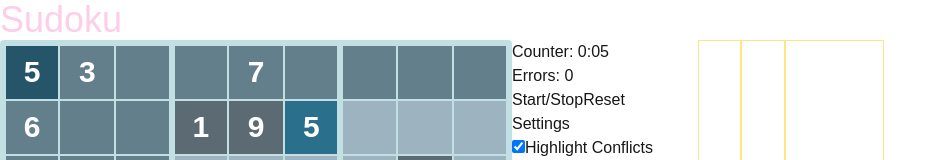
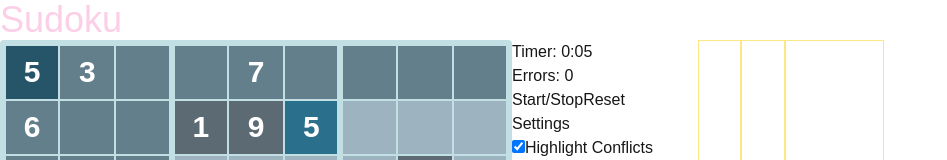
Before and after one commit to fdanctl/sudoku, a Next.js app: page / in a window 1280 px wide. Shown: the top 160 px of the page, without its empty margins (0-947 px from the left). Built offline with nearby package versions, Linux system fonts and the light colour scheme.

Commit message:
refactor counter to timer

```diff
--- a/src/app/page.tsx
+++ b/src/app/page.tsx
@@ -4,7 +4,7 @@ import { useGameplay } from "@/hooks/useGameplay";
 import { Board } from "@/components/Board";
 import { Button } from "@/components/Button";
 import { useSettings } from "@/hooks/useSettings";
-import { useCounter } from "@/hooks/useCounter";
+import { useTimer } from "@/hooks/useTimer";
 import { camelCaseToTitleCase } from "@/lib/utils";
 import { InputWithLabel } from "@/components/InputWithLabel";
 
@@ -46,7 +46,7 @@ export default function Home() {
     showSolution,
   } = useGameplay(game);
   const { settings, handleChangeSetting } = useSettings();
-  const { counter, startStopCounter, resetCounter } = useCounter();
+  const { timer, startStopTimer, resetTimer } = useTimer();
 
   return (
     <>
@@ -73,18 +73,18 @@ export default function Home() {
         />
         <div>
           <p>
-            Counter: {Math.floor(counter.counter / 60)}:
+            Timer: {Math.floor(timer.timer / 60)}:
             {(
-              counter.counter -
-              60 * Math.floor(counter.counter / 60)
+              timer.timer -
+              60 * Math.floor(timer.timer / 60)
             ).toLocaleString("en-US", {
               minimumIntegerDigits: 2,
               useGrouping: false,
             })}
           </p>
           <p>Errors: {errorsCounter}</p>
-          <button onClick={startStopCounter}>Start/Stop</button>
-          <button onClick={resetCounter}>Reset</button>
+          <button onClick={startStopTimer}>Start/Stop</button>
+          <button onClick={resetTimer}>Reset</button>
           <div className="flex flex-col">
             <p>Settings</p>
             {Object.keys(settings).map((key) => (
--- a/src/components/Board.tsx
+++ b/src/components/Board.tsx
@@ -20,7 +20,7 @@ export function Board({
   const currentNum = currentGame[currentCoords.row][currentCoords.col];
 
   return (
-    <div className="w-[32rem] h-[32rem] grid grid-cols-9 border-3 border-[#C2DFE3] rounded-sm gap-0">
+    <div className="w-[32rem] h-[32rem] grid grid-cols-9 border-3 border-[#C2DFE3] rounded-sm gap-0 select-none">
       {currentGame.map((row, iRow) =>
         row.map((e, iCol) => (
           <div
--- a/src/hooks/useCounter.ts
+++ /dev/null
@@ -1,29 +0,0 @@
-import { useEffect, useState } from "react";
-
-export function useCounter() {
-  const [counter, setCounter] = useState({ active: true, counter: 0 });
-
-  const startStopCounter = () => {
-    console.log(counter.active);
-    setCounter((ps) => ({ ...ps, active: !ps.active }));
-  };
-
-  const resetCounter = () => {
-    setCounter({ active: false, counter: 0 });
-  };
-
-  useEffect(() => {
-    const plus = counter.active ? 1 : 0;
-    const countSeconds = setInterval(() => {
-      setCounter((ps) => ({ ...ps, counter: ps.counter + plus }));
-    }, 1000);
-
-    return () => clearInterval(countSeconds);
-  }, [counter.active]);
-
-  return {
-    counter,
-    startStopCounter,
-    resetCounter,
-  };
-}
--- /dev/null
+++ b/src/hooks/useTimer.ts
@@ -0,0 +1,29 @@
+import { useEffect, useState } from "react";
+
+export function useTimer() {
+  const [timer, setTimer] = useState({ active: true, timer: 0 });
+
+  const startStopTimer = () => {
+    console.log(timer.active);
+    setTimer((ps) => ({ ...ps, active: !ps.active }));
+  };
+
+  const resetTimer = () => {
+    setTimer({ active: false, timer: 0 });
+  };
+
+  useEffect(() => {
+    const plus = timer.active ? 1 : 0;
+    const countSeconds = setInterval(() => {
+      setTimer((ps) => ({ ...ps, timer: ps.timer + plus }));
+    }, 1000);
+
+    return () => clearInterval(countSeconds);
+  }, [timer.active]);
+
+  return {
+    timer,
+    startStopTimer,
+    resetTimer,
+  };
+}
```
